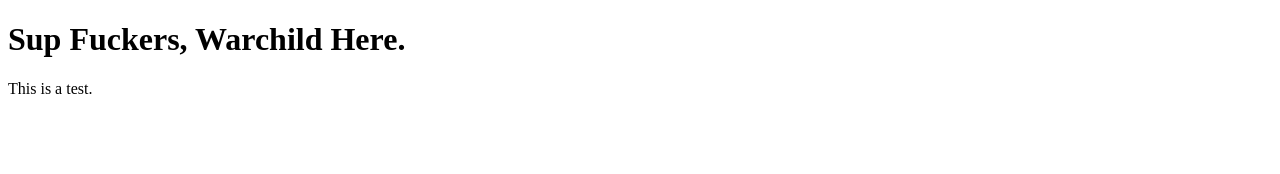
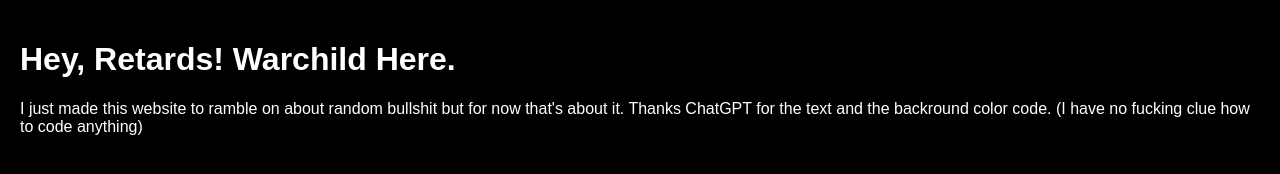
Before and after one commit to Warchild00/web, a plain HTML site: page index.html in a window 1280 px wide. Drawn offline with Linux system fonts and the light colour scheme.

Commit message:
Add files via upload

```diff
--- a/index.html
+++ b/index.html
@@ -1,12 +1,21 @@
 <!DOCTYPE html>
-<html>
+<html lang="en">
 <head>
-<title>fuck</title>
+    <meta charset="UTF-8">
+    <meta name="viewport" content="width=device-width, initial-scale=1.0">
+    <title>Black Background with White Text</title>
+    <style>
+        body {
+            background-color: black;
+            color: white;
+            font-family: Arial, sans-serif;
+            margin: 0;
+            padding: 20px;
+        }
+    </style>
 </head>
 <body>
-
-<h1>Sup Fuckers, Warchild Here.</h1>
-<p>This is a test.</p>
-
+    <h1>Hey, Retards! Warchild Here.</h1>
+    <p>I just made this website to ramble on about random bullshit but for now that's about it. Thanks ChatGPT for the text and the backround color code. (I have no fucking clue how to code anything)</p>
 </body>
 </html>
```
